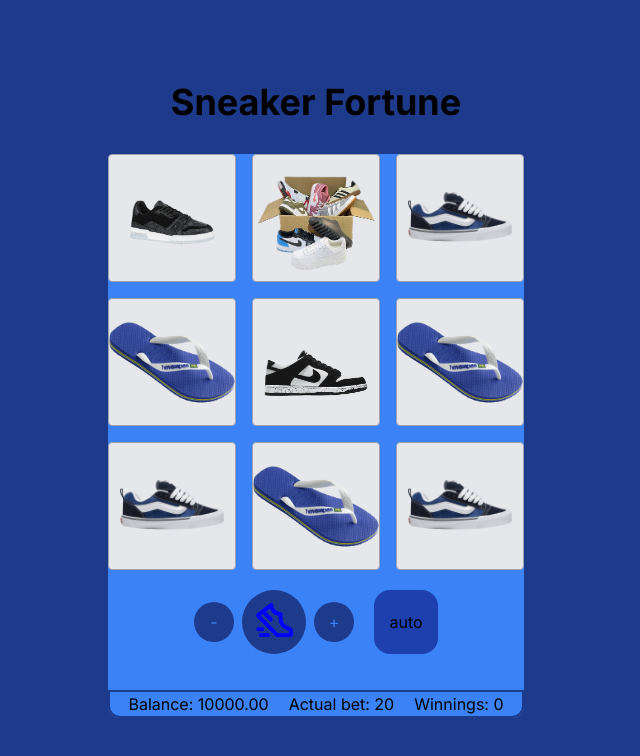
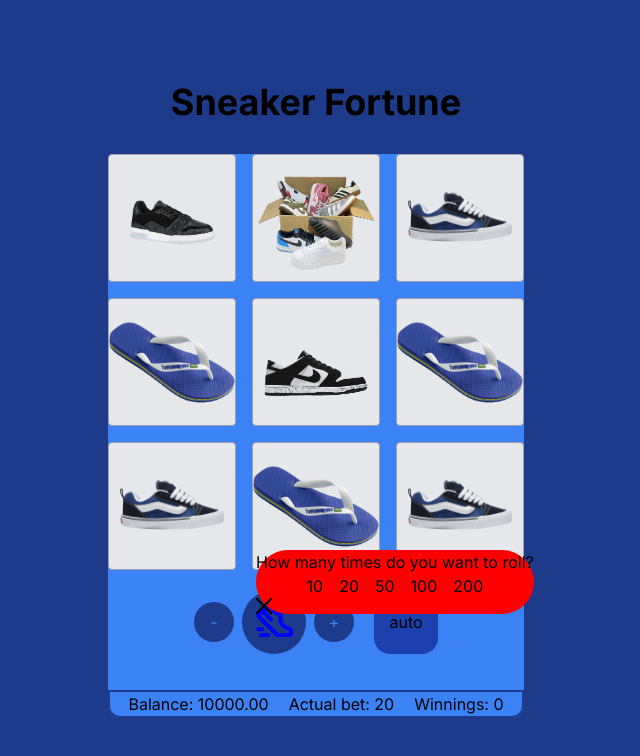
Before and after one commit to MarquIln/sneaker-fortune, a Next.js app: page /game in a window 1280 px wide. Both pictures are taken after a click on the button "auto". Shown: the top 756 px of the page, without its empty margins (324-964 px from the left). Built offline with nearby package versions, Linux system fonts and the light colour scheme.

Commit message:
feat: popover on gameboard

```diff
--- a/src/app/components/game-board.tsx
+++ b/src/app/components/game-board.tsx
@@ -10,6 +10,8 @@
 import { ImageColumn } from './image-column'
 import { MultipleGambleButton } from './multiple-gamble-button'
 import { motion, useAnimation } from 'framer-motion'
+import { CalculateWinnings } from '@/helpers/calculate-winnings'
+import { Popover } from './popover'
 
 export const GameBoard = () => {
   const {
@@ -27,8 +29,9 @@
   const [animate, setAnimate] = useState(false)
   const [animationKey, setAnimationKey] = useState(0)
   const [winnings, setWinnings] = useState(0)
+  const [, setBets] = useState(0)
 
-  const { onOpen } = useDisclosure()
+  const { isOpen, onOpen, onClose } = useDisclosure()
 
   const balanceAnimation = useAnimation()
   const winningsAnimation = useAnimation()
@@ -62,44 +65,6 @@
   const delay = (ms: number) =>
     new Promise((resolve) => setTimeout(resolve, ms))
 
-  const allImagesEqual = (imagesArray: Image[][]) => {
-    const firstImage = imagesArray[0][0].id
-    return imagesArray.flat().every((img) => img.id === firstImage)
-  }
-
-  const calculateWinnings = (matches: boolean[], imagesArray: Image[][]) => {
-    let totalWinnings = 0
-    const baseMultiplier = 10
-
-    const allEqual = allImagesEqual(imagesArray)
-
-    totalWinnings = matches.reduce((sum, match, index) => {
-      if (match) {
-        let lineMultiplier = 1
-
-        if (index < 3) {
-          for (let rowIndex = 0; rowIndex < 3; rowIndex++) {
-            lineMultiplier = imagesArray[rowIndex][index].multiplier
-          }
-        } else if (index === 3) {
-          for (let i = 0; i < 3; i++) {
-            lineMultiplier = imagesArray[i][i].multiplier
-          }
-        } else if (index === 4) {
-          for (let i = 0; i < 3; i++) {
-            lineMultiplier = imagesArray[i][2 - i].multiplier
-          }
-        }
-
-        const roundWinnings = getActualBet() * lineMultiplier
-        sum += roundWinnings
-      }
-      return sum
-    }, 0)
-
-    return allEqual ? totalWinnings * baseMultiplier : totalWinnings
-  }
-
   const handleGamble = async (rounds: number) => {
     if (balance <= 0) {
       console.log("You don't have enough balance to gamble")
@@ -116,7 +81,7 @@
       setAnimate(true)
       setAnimationKey((prevKey) => prevKey + 1)
 
-      await delay(500)
+      await delay(200)
 
       const newImages = initializeImages()
       setShuffledImages(newImages)
@@ -135,7 +100,11 @@
       setShowMatches(matches)
 
       if (matches.some((match) => match)) {
-        const winAmount = calculateWinnings(matches, imagesArray)
+        const winAmount = CalculateWinnings(
+          matches,
+          imagesArray,
+          getActualBet(),
+        )
         totalWinnings += winAmount
         increaseBalance(winAmount)
       } else {
@@ -150,6 +119,11 @@
     setWinnings(totalWinnings)
     setIsLoading(false)
     setMultipleIsLoading(false)
+  }
+
+  const handleBetsChange = (newBets: number) => {
+    setBets(newBets)
+    handleGamble(newBets)
   }
 
   return (
@@ -183,6 +157,11 @@
               isLoading={multipleIsLoading}
             />
           </Flex>
+          <Popover
+            isOpen={isOpen}
+            onClose={onClose}
+            onBetsChange={handleBetsChange}
+          />
         </Flex>
       </Flex>
       <Flex className="w-full justify-evenly border-2 border-blue-900 rounded-b-xl">
--- a/src/app/components/modal.tsx
+++ /dev/null
@@ -1,36 +0,0 @@
-import {
-  Button,
-  Modal as ChakraModal,
-  ModalOverlay,
-  ModalContent,
-  ModalHeader,
-  ModalCloseButton,
-  ModalBody,
-  ModalFooter,
-} from '@chakra-ui/react'
-
-interface ModalProps {
-  isOpen: boolean
-  onClose: () => void
-}
-
-export function Modal({ isOpen, onClose }: ModalProps) {
-  return (
-    <ChakraModal isOpen={isOpen} onClose={onClose}>
-      <ModalOverlay />
-      <ModalContent>
-        <ModalHeader>Modal Title</ModalHeader>
-        <ModalCloseButton />
-        <ModalBody>
-          <p>Modal Content</p>
-        </ModalBody>
-        <ModalFooter>
-          <Button colorScheme="blue" mr={3} onClick={onClose}>
-            Close
-          </Button>
-          <Button variant="ghost">Secondary Action</Button>
-        </ModalFooter>
-      </ModalContent>
-    </ChakraModal>
-  )
-}
--- /dev/null
+++ b/src/app/components/popover.tsx
@@ -0,0 +1,62 @@
+import { betValues } from '@/helpers/bet-values'
+import {
+  Box,
+  Button,
+  Popover as ChakraPopover,
+  PopoverTrigger,
+  PopoverContent,
+  PopoverHeader,
+  PopoverCloseButton,
+  PopoverBody,
+  PopoverFooter,
+} from '@chakra-ui/react'
+
+interface CustomPopoverProps {
+  isOpen: boolean
+  onClose: () => void
+  onBetsChange: (value: number) => void
+}
+
+export const Popover = ({
+  isOpen,
+  onClose,
+  onBetsChange,
+}: CustomPopoverProps) => {
+  const confirmBet = (bet: number) => {
+    onBetsChange(bet)
+    onClose()
+  }
+
+  return (
+    <ChakraPopover
+      isOpen={isOpen}
+      onClose={onClose}
+      placement="right-end"
+      closeOnBlur={false}
+    >
+      <PopoverTrigger>
+        <Button
+          onClick={onClose}
+          style={{ visibility: 'hidden', position: 'absolute' }}
+        >
+          Trigger
+        </Button>
+      </PopoverTrigger>
+      <PopoverContent bg={'red'} className="w-full h-full rounded-full">
+        <PopoverHeader>How many times do you want to roll?</PopoverHeader>
+        <PopoverBody>
+          <Box className="flex gap-4 justify-center">
+            {betValues?.map((bet) => (
+              <Button key={bet.id} onClick={() => confirmBet(bet.value)}>
+                {bet.value}
+              </Button>
+            ))}
+          </Box>
+        </PopoverBody>
+        <PopoverFooter>
+          <PopoverCloseButton />
+        </PopoverFooter>
+      </PopoverContent>
+    </ChakraPopover>
+  )
+}
```
